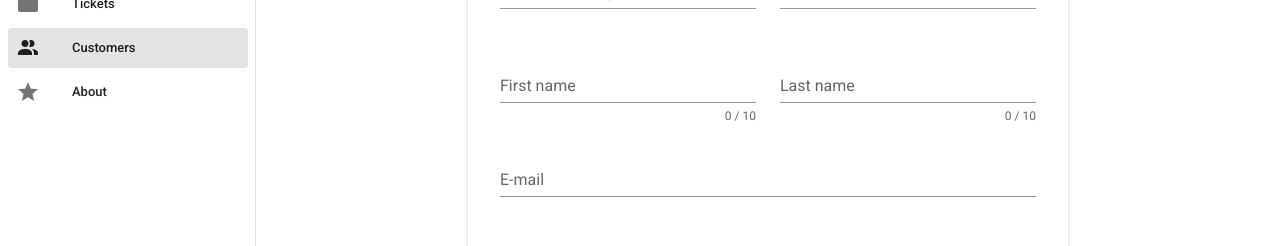
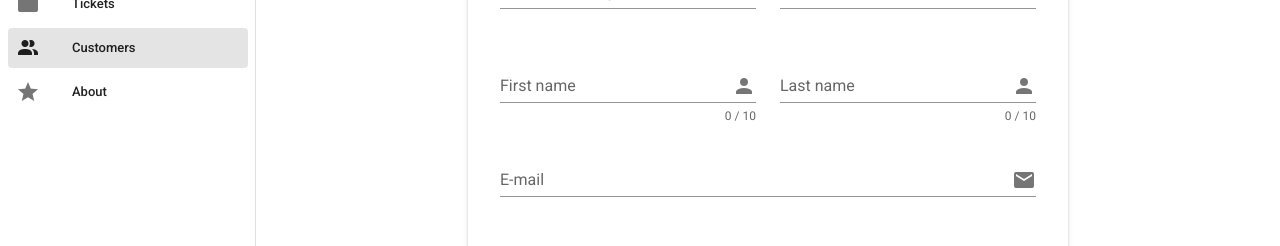
Before and after one commit to abdul-rehman-2050/Repaira-Vue, a Vue app: page /customer in a window 1280 px wide. Shown: the part 180-426 px from the top of the page. Built offline with nearby package versions, Linux system fonts and the light colour scheme.

Commit message:
icons added

```diff
--- a/src/components/Customers/CustomerTabContact.vue
+++ b/src/components/Customers/CustomerTabContact.vue
@@ -27,6 +27,7 @@
               :rules="nameRules"
               :counter="10"
               label="First name"
+              append-icon="mdi-account"
               required
             ></v-text-field>
           </v-col>
@@ -37,7 +38,9 @@
               :rules="nameRules"
               :counter="10"
               label="Last name"
+              append-icon="mdi-account"
               required
+
             ></v-text-field>
           </v-col>
 
@@ -47,6 +50,7 @@
               :rules="emailRules"
               label="E-mail"
               required
+              append-icon="mdi-email"
             ></v-text-field>
           </v-col>
           <v-col cols="12" md="6">
--- a/src/components/Customers/CustomerTabCustomFields.vue
+++ b/src/components/Customers/CustomerTabCustomFields.vue
@@ -29,7 +29,7 @@
         :rules="attributeNameRules"
       ></v-text-field>
       <v-btn class="ml-2" dark x-large color="success" @click="addField">
-        <v-icon>mdi-plus</v-icon> Add Custom Field
+        <v-icon left >mdi-plus-circle</v-icon> Add Custom Field
       </v-btn>
     </v-row>
   </v-container>
@@ -48,10 +48,11 @@ export default {
       alert: false,
       items: [],
       attributeName: "",
-       attributeNameRules: [
-      (v) => !!v || "Attribute Name is required",
-      (v) => v.length <= 10 || "Attribute Name must be less than 10 characters",
-    ],
+      attributeNameRules: [
+        (v) => !!v || "Attribute Name is required",
+        (v) =>
+          v.length <= 10 || "Attribute Name must be less than 10 characters",
+      ],
     };
   },
 
```
